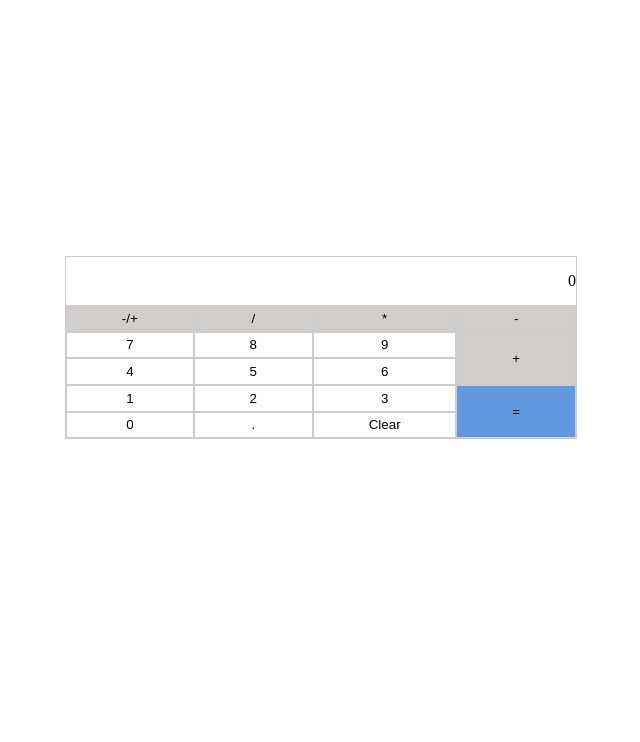
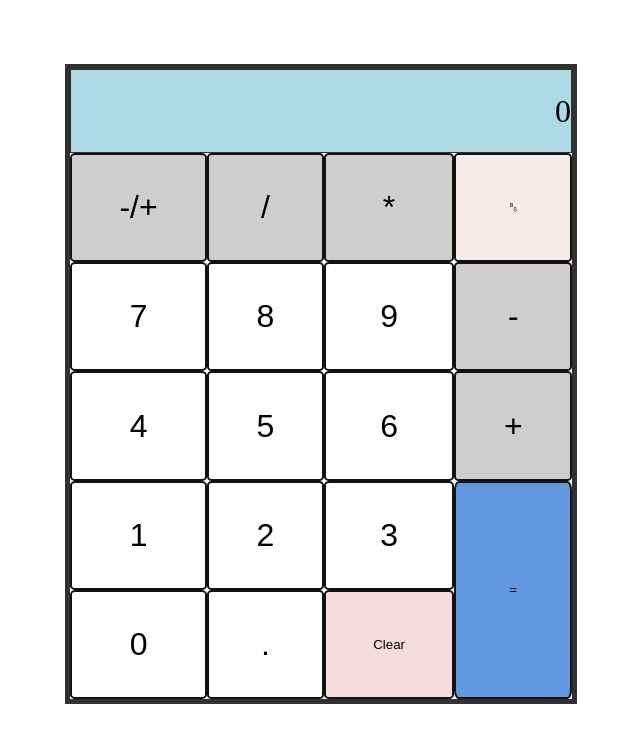
Before and after one commit to KAKZBI/calculator, a plain HTML site: page index.html in a window 1280 px wide. Shown: the whole page, without its empty margins (319-959 px from the left). Drawn offline with Linux system fonts and the light colour scheme.

Commit message:
Backspace button added and user interface updated

```diff
--- a/index.html
+++ b/index.html
@@ -14,14 +14,17 @@
         <button class="sign">-/+</button>
         <button class="operator" value="divide" data-key="68">/</button>
         <button class="operator" value="multiply" data-key="88">*</button>
-        <button class="operator" value="substract" data-key="173">-</button>
+        <button class="backspace" value="backspace" data-key="8">&#x2408;</button>
+
         <button class="digit" value="7" data-key="55">7</button>
         <button class="digit" value="8" data-key="56">8</button>
         <button class="digit" value="9" data-key="57">9</button>
-        <button class="operator" value="add" data-key="61">+</button>
+        <button class="operator" value="substract" data-key="173">-</button>
+
         <button class="digit" value="4" data-key="52">4</button>
         <button class="digit" value="5" data-key="53">5</button>
         <button class="digit" value="6" data-key="54">6</button>
+        <button class="operator" value="add" data-key="61">+</button>
         <button class="digit" value="1" data-key="49">1</button>
         <button class="digit" value="2" data-key="50">2</button>
         <button class="digit" value="3" data-key="51">3</button>
--- a/style.css
+++ b/style.css
@@ -11,36 +11,42 @@ html{
 body {
     width: 100%;
     height: 100%;
+    background-color: white;
 }
 #calculator{
     margin: auto;
-    border: 1px solid #ccc;
+    border: 5px solid #313131;
     display: grid;
     grid-template-columns: repeat(4, mimax(1em,1fr));
     grid-template-rows: repeat(6, mimax(3em,1fr));
     max-width: 40vw;
-    margin-top: 20%;
-    min-height: 60%;
+    margin-top: 5%;
+    min-height: 80vh;
 }
 .screen{
     grid-column: 1/5;
     display:flex;
     justify-content: flex-end;
     align-items: center;
-    height: 3em;
+    background-color: lightblue;
+    font-size: xx-large;
+    border: 1.5px solid #313131;
+    /* height: 3em; */
 }
 .screen:active{
     background-color: bisque;
 }
 button{
     background-color: white;
-    border: #ccc 1px solid;
+    border: #141111 2px solid;
     min-height: 2em;
+    border-radius: 4%;
+    /* font-size:xx-large; */
 }
-button[value="add"]{
+/* button[value="add"]{
     grid-column: 4/5;
     grid-row: 3/5;
-}
+} */
 button:hover{
     background-color: gray;
 }
@@ -54,7 +60,24 @@ button[value="="]:hover{
 }
 .operator, .sign{
     background-color: #8b848467;
+    font-size:xx-large;
 }
 .operator:active{
     background-color: yellow;
 }
+button[value="backspace"]{
+    background-color: #e9cfcf67;
+    font-size: medium;
+}
+button[value="backspace"]:hover{
+    background-color: #ee606067;
+}
+button[value="clear"]{
+    background-color: #eba8a867;
+}
+button[value="clear"]:hover{
+    background-color: #f10928e5;
+}
+button[class="digit"],button[class="point"],button[class="operator"]{
+    font-size:xx-large;
+}
```
